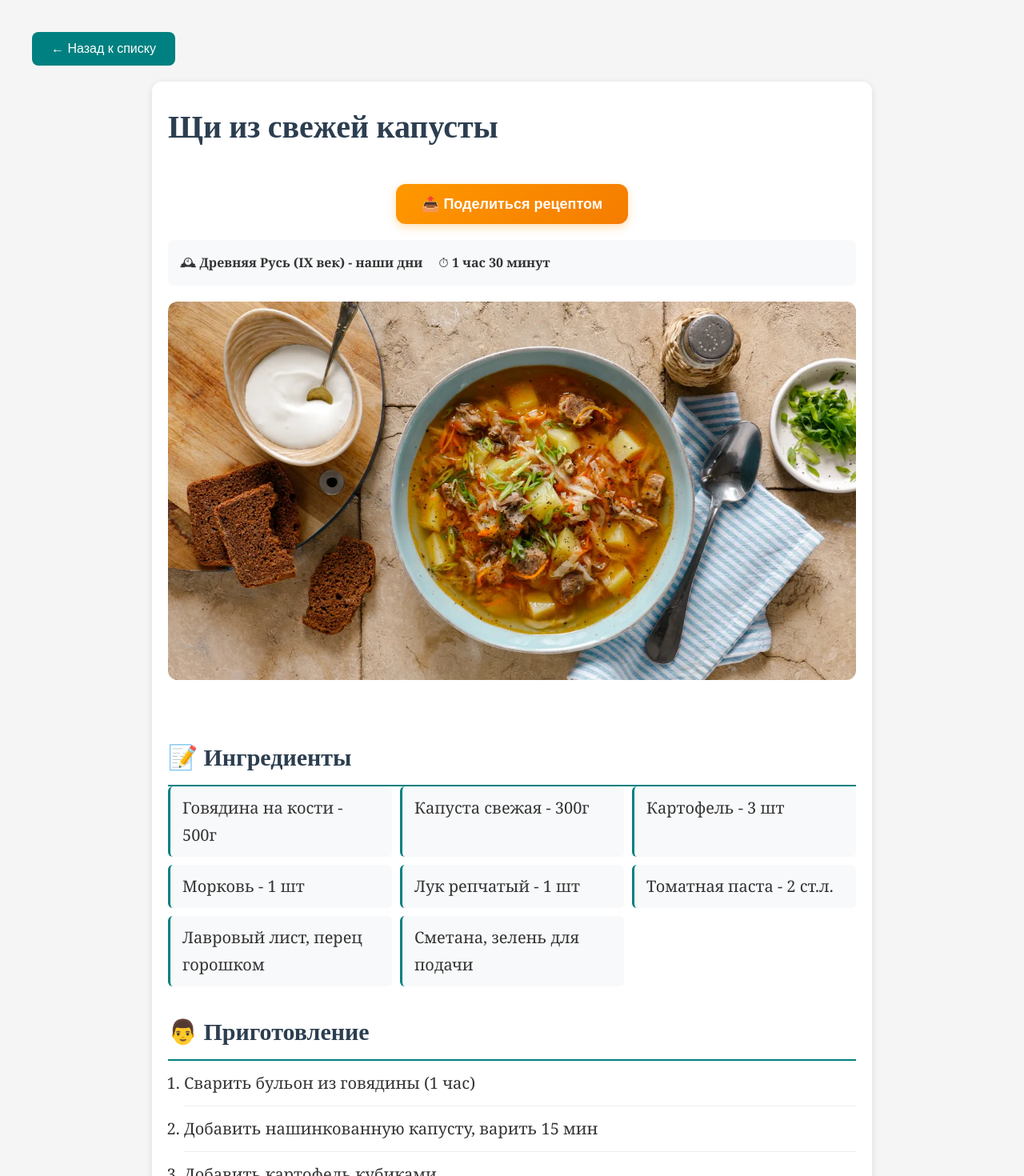
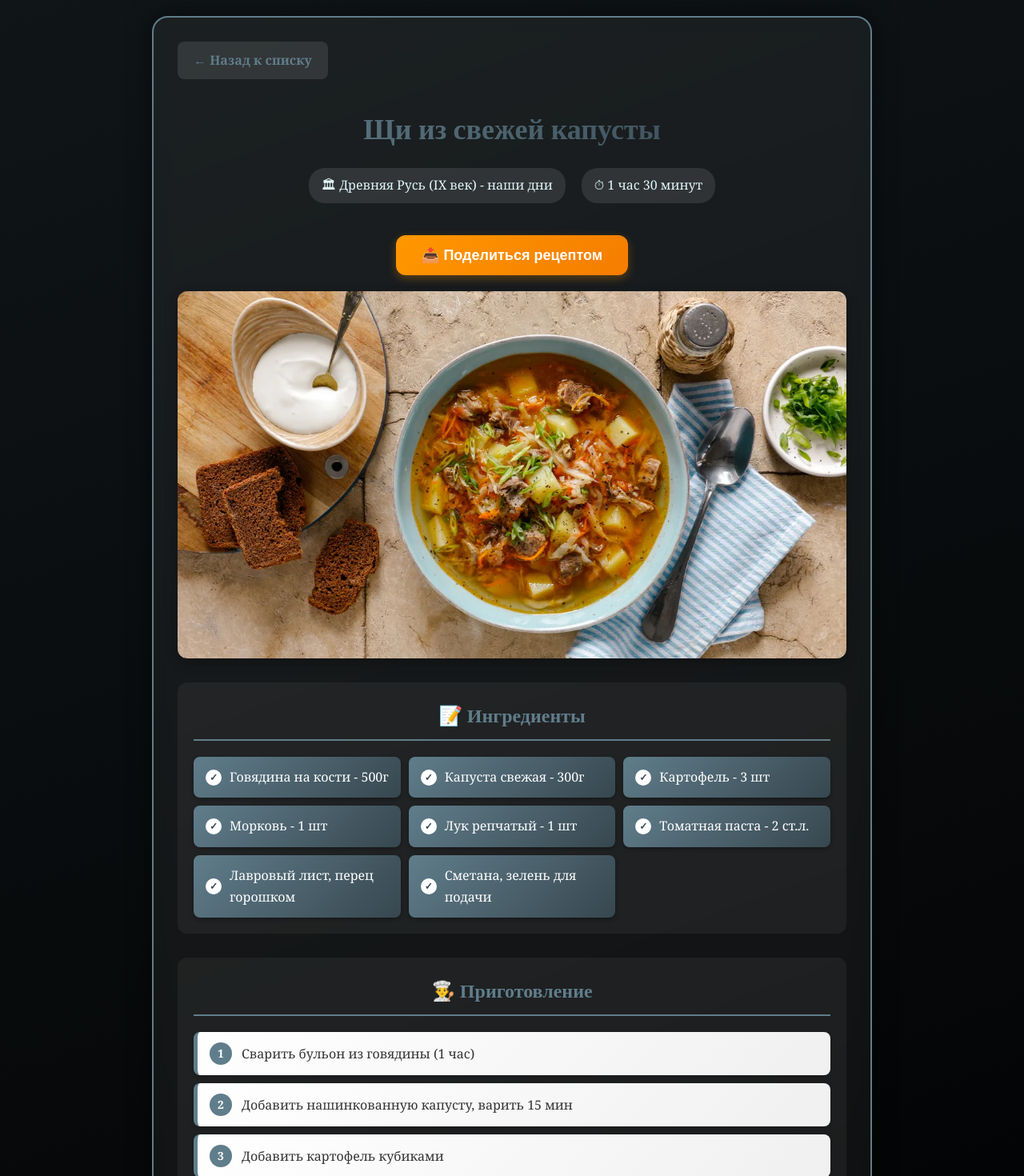
Before and after one commit to svideoproekt-ship-it/russka-kuhnya-9551, a React (Vite) app: page /recipe/1 in a window 1280 px wide. Shown: the top 1470 px of the page at 80% size. Built offline with nearby package versions, Linux system fonts and the light colour scheme; a web font is replaced by a local one.

Commit message:
Unify recipe styles with dynamic colors and dark theme

```diff
--- a/src/pages/RecipePage.jsx
+++ b/src/pages/RecipePage.jsx
@@ -1,4 +1,3 @@
-// src/pages/RecipePage.jsx
 import React from 'react';
 import { useParams, Link } from 'react-router-dom';
 import { soupsData } from '../data/soupsData';
@@ -8,7 +7,7 @@ import '../styles/RecipePage.css';
 const RecipePage = () => {
   const { id } = useParams();
 
-  // Для отладки
+  // === КОНСОЛЬНЫЕ ЛОГИ (для отладки) ===
   console.log('=== RecipePage ===');
   console.log('ID из URL:', id);
   console.log('ID как число:', parseInt(id));
@@ -22,74 +21,83 @@ const RecipePage = () => {
   console.log('Найденный рецепт:', recipe);
   console.log('Ингредиенты:', recipe?.ingredients);
 
+  // === ФУНКЦИЯ ДЛЯ ПОЛУЧЕНИЯ ЦВЕТОВ КАТЕГОРИИ ===
+  const getCategoryTheme = () => {
+    const category = recipe?.category?.toLowerCase() || '';
+
+    // СУПЫ (Бирюзовый градиент)
+    if (category.includes('суп') || category.includes('щи') || category.includes('борщ')) {
+      return { bg: '#00BFFF', end: '#008080', pageBg: '#001f3f' };
+    }
+    // МЯСО (Красный градиент)
+    if (category.includes('мясн') || category.includes('мясо') || category.includes('беф')) {
+      return { bg: '#d32f2f', end: '#8b0000', pageBg: '#1a0505' };
+    }
+    // ВЫПЕЧКА (Оранжевый градиент)
+    if (category.includes('выпечк') || category.includes('блин') || category.includes('пирог')) {
+      return { bg: '#ff9800', end: '#f57c00', pageBg: '#1a1000' };
+    }
+    // РЫБА (Синий градиент)
+    if (category.includes('рыб') || category.includes('рыба')) {
+      return { bg: '#1976d2', end: '#0d47a1', pageBg: '#001020' };
+    }
+    // ДЕСЕРТЫ (Розовый градиент)
+    if (category.includes('десерт') || category.includes('сладк')) {
+      return { bg: '#e91e63', end: '#880e4f', pageBg: '#1a0010' };
+    }
+
+    // По умолчанию (Серый)
+    return { bg: '#607d8b', end: '#37474f', pageBg: '#101518' };
+  };
+
+  const theme = getCategoryTheme();
+
+  // Если рецепт не найден
   if (!recipe) {
     return (
-      <div style={{ padding: '40px', textAlign: 'center' }}>
-        <h1>😔 Рецепт не найден</h1>
-        <p>ID: {id}</p>
-        <Link to="/category/soups" style={{ color: '#008080' }}>
+      <div style={{ padding: '40px', textAlign: 'center', minHeight: '100vh', background: theme.pageBg }}>
+        <h1 style={{ color: '#fff' }}>😔 Рецепт не найден</h1>
+        <p style={{ color: '#ccc' }}>ID: {id}</p>
+        <Link to="/category/soups" style={{ color: theme.bg, textDecoration: 'none', fontWeight: 'bold' }}>
           ← Вернуться к супам
         </Link>
       </div>
     );
   }
 
+  // === ОСНОВНОЙ РЕНДЕР ===
   return (
-    <div className="recipe-page" style={{ minHeight: '100vh', background: '#f5f5f5' }}>
-      <button
-        onClick={() => window.history.back()}
+    <div
+      className="recipe-page"
       style={{
-          padding: '12px 24px',
-          margin: '20px',
-          background: '#008080',
-          color: 'white',
-          border: 'none',
-          borderRadius: '8px',
-          cursor: 'pointer',
-          fontSize: '16px'
+        '--cat-start': theme.bg,
+        '--cat-end': theme.end,
+        '--page-bg': theme.pageBg
       }}
     >
-        ← Назад к списку
-      </button>
+      <div className="recipe-container">
 
-      <div className="recipe-container" style={{
-        maxWidth: '900px',
-        margin: '0 auto',
-        padding: '20px',
-        background: 'white',
-        borderRadius: '12px',
-        boxShadow: '0 2px 8px rgba(0,0,0,0.1)'
-      }}>
-        <h1 style={{ color: '#2c3e50', marginBottom: '10px' }}>{recipe.name}</h1>
+        {/* Кнопка "Назад" */}
+        <Link to="/category/soups" className="back-link">← Назад к списку</Link>
 
-        <ShareButtons
-          title={recipe.name}
-          url={`${window.location.origin}/recipe/${recipe.id}`}
-        />
-
-        <div style={{
-          display: 'flex',
-          gap: '20px',
-          margin: '20px 0',
-          padding: '15px',
-          background: '#f8f9fa',
-          borderRadius: '8px'
-        }}>
-          <span style={{ fontSize: '16px' }}>🕰 <strong>{recipe.epoch}</strong></span>
-          <span style={{ fontSize: '16px' }}>⏱ <strong>{recipe.time}</strong></span>
+        {/* Заголовок рецепта */}
+        <div className="recipe-header">
+          <h1>{recipe.name}</h1>
+          <div className="recipe-meta">
+            {recipe.epoch && <span className="meta-item">🏛 {recipe.epoch}</span>}
+            {recipe.time && <span className="meta-item">⏱ {recipe.time}</span>}
+          </div>
         </div>
 
+        {/* Кнопка "Поделиться" */}
+        <ShareButtons title={recipe.name} />
+
+        {/* Картинка */}
         {recipe.image && (
           <img
             src={recipe.image}
             alt={recipe.name}
-            style={{
-              width: '100%',
-              maxHeight: '500px',
-              objectFit: 'cover',
-              borderRadius: '12px',
-              marginBottom: '30px'
-            }}
+            className="recipe-image"
             onError={(e) => {
               console.log('Ошибка загрузки изображения');
               e.target.src = 'https://via.placeholder.com/800x400?text=Нет+фото';
@@ -98,72 +106,38 @@ const RecipePage = () => {
         )}
 
         {/* Ингредиенты */}
-        <div style={{ margin: '30px 0' }}>
-          <h2 style={{ color: '#2c3e50', borderBottom: '2px solid #008080', paddingBottom: '10px' }}>
-            📝 Ингредиенты
-          </h2>
-          <ul style={{
-            listStyle: 'none',
-            padding: 0,
-            display: 'grid',
-            gridTemplateColumns: 'repeat(auto-fill, minmax(250px, 1fr))',
-            gap: '10px'
-          }}>
-            {recipe.ingredients && recipe.ingredients.map((item, index) => {
-              console.log(`Ингредиент ${index}:`, item);
-              return (
-                <li
-                  key={index}
-                  style={{
-                    padding: '10px 15px',
-                    background: '#f8f9fa',
-                    borderRadius: '6px',
-                    borderLeft: '3px solid #008080'
-                  }}
-                >
+        <div className="recipe-section">
+          <h2>📝 Ингредиенты</h2>
+          <ul>
+            {recipe.ingredients && recipe.ingredients.map((item, index) => (
+              <li key={index}>
                 {typeof item === 'string'
                   ? item
                   : `${item.name} — ${item.amount} ${item.unit}`
                 }
               </li>
-              );
-            })}
+            ))}
           </ul>
         </div>
 
         {/* Приготовление */}
-        <div style={{ margin: '30px 0' }}>
-          <h2 style={{ color: '#2c3e50', borderBottom: '2px solid #008080', paddingBottom: '10px' }}>
-            👨‍ Приготовление
-          </h2>
-          <ol style={{ paddingLeft: '20px', lineHeight: '1.8' }}>
+        <div className="recipe-section">
+          <h2>👨‍🍳 Приготовление</h2>
+          <ol>
             {recipe.preparation && recipe.preparation.map((step, index) => (
-              <li
-                key={index}
-                style={{
-                  padding: '10px 0',
-                  borderBottom: '1px solid #eee'
-                }}
-              >
-                {step}
-              </li>
+              <li key={index}>{step}</li>
             ))}
           </ol>
         </div>
 
         {/* Историческая справка */}
         {recipe.history && (
-          <div style={{
-            margin: '30px 0',
-            padding: '25px',
-            background: '#fff8e1',
-            borderRadius: '12px',
-            borderLeft: '5px solid #ff9800'
-          }}>
-            <h2 style={{ color: '#2c3e50', marginTop: 0 }}>📚 Историческая справка</h2>
-            <p style={{ lineHeight: '1.8', color: '#555', fontSize: '16px' }}>{recipe.history}</p>
+          <div className="recipe-section history-section">
+            <h2>📚 Историческая справка</h2>
+            <p>{recipe.history}</p>
           </div>
         )}
+
       </div>
     </div>
   );
--- a/src/styles/RecipePage.css
+++ b/src/styles/RecipePage.css
@@ -1,164 +1,160 @@
-/* === ОБЩИЕ СТИЛИ СТРАНИЦЫ === */
+/* === ГЛАВНЫЙ ФОН СТРАНИЦЫ === */
 .recipe-page {
-  font-family: 'Georgia', 'Times New Roman', serif;
-  font-size: 20px; /* ⬆️ Увеличили базовый шрифт для ПК */
+  min-height: 100vh;
+  background: linear-gradient(160deg, var(--page-bg, #0a0a2a) 0%, #000000 100%);
+  padding: 20px;
+  font-family: 'Georgia', serif;
+  color: #fff;
+  font-size: 18px;
   line-height: 1.7;
-  color: #333;
-  background: #fafafa;
-  min-height: 100vh;
-  padding: 20px;
 }
 
 .recipe-container {
   max-width: 900px;
   margin: 0 auto;
-  background: white;
-  border-radius: 16px;
-  padding: 40px;
-  box-shadow: 0 8px 32px rgba(0,0,0,0.1);
+  background: rgba(255, 255, 255, 0.05);
+  border: 2px solid var(--cat-start);
+  border-radius: 20px;
+  padding: 30px;
+  box-shadow: 0 0 30px rgba(0,0,0,0.5);
+  backdrop-filter: blur(10px);
 }
 
-/* Заголовки */
-.recipe-header h1 {
-  font-size: 44px; /* ⬆️ Крупнее */
+/* Кнопка "Назад" */
+.back-link {
+  display: inline-block;
   margin-bottom: 20px;
-  color: #2c3e50;
-  text-align: center;
+  color: var(--cat-start);
+  text-decoration: none;
+  font-weight: bold;
+  font-size: 16px;
+  padding: 10px 20px;
+  background: rgba(255, 255, 255, 0.1);
+  border-radius: 8px;
+  transition: all 0.3s;
 }
 
-.recipe-section h2 {
-  font-size: 32px; /* ⬆️ Крупнее */
-  text-align: center;
-  margin-bottom: 25px;
-  color: #2c3e50;
+.back-link:hover {
+  background: rgba(255, 255, 255, 0.2);
+  transform: translateX(-5px);
 }
 
-/* Ингредиенты и шаги */
-.recipe-section ul li,
-.recipe-section ol li {
-  font-size: 20px; /* ⬆️ Читабельнее */
-  padding: 16px 20px;
-  margin-bottom: 14px;
-  border-radius: 10px;
-  font-weight: 500;
+/* Заголовок */
+.recipe-header h1 {
+  text-align: center;
+  font-size: 36px;
+  margin: 10px 0 20px;
+  background: linear-gradient(to right, var(--cat-start), var(--cat-end));
+  -webkit-background-clip: text;
+  -webkit-text-fill-color: transparent;
 }
 
-/* Историческая справка */
-.history-section p {
-  font-size: 20px;
-  line-height: 1.8;
+/* Мета-информация */
+.recipe-meta {
+  display: flex;
+  justify-content: center;
+  gap: 20px;
+  flex-wrap: wrap;
+  margin-bottom: 30px;
 }
 
-/* Мета-данные */
-.recipe-meta {
-  font-size: 18px;
-  gap: 20px;
+.meta-item {
+  background: rgba(255, 255, 255, 0.1);
+  padding: 8px 16px;
+  border-radius: 20px;
+  font-size: 16px;
+  color: #e0f7fa;
+  white-space: nowrap;
 }
 
-/* === МОБИЛЬНАЯ ВЕРСИЯ (оставляем компактной) === */
-@media (max-width: 768px) {
-  .recipe-page {
-    font-size: 17px;
-    padding: 15px;
-  }
-  .recipe-container { padding: 20px; }
-  .recipe-header h1 { font-size: 28px; }
-  .recipe-section h2 { font-size: 24px; }
-  .recipe-section ul li, .recipe-section ol li { font-size: 17px; padding: 12px 15px; }
-  .history-section p { font-size: 17px; }
-  .recipe-meta { font-size: 16px; flex-direction: column; gap: 8px; }
+/* Картинка */
+.recipe-image {
+  display: block;
+  width: 100%;
+  max-height: 500px;
+  object-fit: cover;
+  border-radius: 12px;
+  margin: 20px 0 30px;
+  box-shadow: 0 4px 16px rgba(0,0,0,0.3);
 }
 
-
-/* Картинка рецепта */
-.recipe-image {
-  display: block;
-  max-width: 100%;
-  height: auto;
-  margin: 30px auto;
+/* Секции */
+.recipe-section {
+  margin: 30px 0;
+  padding: 20px;
+  background: rgba(255, 255, 255, 0.05);
   border-radius: 12px;
-  box-shadow: 0 4px 16px rgba(0,0,0,0.15);
-}
-
-/* Секции (ингредиенты, приготовление, история) */
-.recipe-section {
-  margin: 40px 0;
-  padding: 25px;
-  background: #fff;
-  border-radius: 12px;
-  border: 2px solid #eee;
 }
 
 .recipe-section h2 {
   text-align: center;
-  color: #2c3e50;
-  font-size: 28px;
-  margin-bottom: 25px;
-  font-weight: 600;
+  font-size: 24px;
+  margin-bottom: 20px;
+  color: var(--cat-start);
+  border-bottom: 2px solid var(--cat-start);
+  padding-bottom: 10px;
+  display: flex;
+  align-items: center;
+  justify-content: center;
+  gap: 10px;
 }
 
-/* ИНГРЕДИЕНТЫ - Карточки с динамическим цветом */
+/* ИНГРЕДИЕНТЫ - полоски */
 .recipe-section ul {
   list-style: none;
   padding: 0;
-  margin: 0;
+  display: grid;
+  grid-template-columns: repeat(auto-fill, minmax(200px, 1fr));
+  gap: 10px;
 }
 
 .recipe-section ul li {
-  background: linear-gradient(135deg, #fff8e1 0%, #ffe0b2 100%);
-  color: #5d4037;
-  padding: 15px 20px;
-  margin-bottom: 12px;
-  border-radius: 12px;
-  box-shadow: 0 4px 12px rgba(0,0,0,0.08);
+  background: linear-gradient(135deg, var(--cat-start), var(--cat-end));
+  color: white;
+  padding: 12px 15px;
+  border-radius: 8px;
   display: flex;
   align-items: center;
   gap: 10px;
   font-weight: 500;
-  font-size: 18px;
-  border-left: 6px solid var(--category-color, #ff9800);
-  transition: all 0.2s ease;
-}
-
-.recipe-section ul li:hover {
-  transform: translateX(5px);
-  box-shadow: 0 6px 16px rgba(0,0,0,0.12);
+  font-size: 16px;
+  box-shadow: 0 2px 5px rgba(0,0,0,0.3);
 }
 
 .recipe-section ul li::before {
   content: '✓';
-  color: var(--category-color, #ff9800);
+  background: white;
+  color: var(--cat-end);
+  width: 20px;
+  height: 20px;
+  border-radius: 50%;
+  display: flex;
+  align-items: center;
+  justify-content: center;
+  font-size: 12px;
+  flex-shrink: 0;
   font-weight: bold;
-  font-size: 20px;
-  flex-shrink: 0;
 }
 
-/* ШАГИ ПРИГОТОВЛЕНИЯ - Карточки с динамическим цветом */
+/* ШАГИ - светлые полоски */
 .recipe-section ol {
   list-style: none;
   padding: 0;
-  margin: 0;
   counter-reset: step-counter;
 }
 
 .recipe-section ol li {
   counter-increment: step-counter;
-  background: linear-gradient(135deg, #e3f2fd 0%, #bbdefb 100%);
-  color: #0d47a1;
-  padding: 18px 20px 18px 65px;
-  margin-bottom: 12px;
-  border-radius: 12px;
-  box-shadow: 0 4px 12px rgba(0,0,0,0.08);
+  background: linear-gradient(135deg, #ffffff, #f0f0f0);
+  color: #333;
+  padding: 15px 15px 15px 55px;
+  margin-bottom: 10px;
+  border-radius: 8px;
   position: relative;
-  font-weight: 500;
-  font-size: 18px;
-  border-left: 6px solid var(--category-color, #1976d2);
-  transition: all 0.2s ease;
-}
-
-.recipe-section ol li:hover {
-  transform: translateX(5px);
-  box-shadow: 0 6px 16px rgba(0,0,0,0.12);
+  box-shadow: 0 2px 5px rgba(0,0,0,0.2);
+  border-left: 5px solid var(--cat-start);
+  font-size: 16px;
+  line-height: 1.5;
 }
 
 .recipe-section ol li::before {
@@ -167,113 +163,63 @@
   left: 15px;
   top: 50%;
   transform: translateY(-50%);
-  background: var(--category-color, #1976d2);
+  background: var(--cat-start);
   color: white;
-  width: 36px;
-  height: 36px;
+  width: 28px;
+  height: 28px;
   border-radius: 50%;
   display: flex;
   align-items: center;
   justify-content: center;
   font-weight: bold;
-  font-size: 18px;
-  box-shadow: 0 2px 6px rgba(0,0,0,0.2);
+  font-size: 14px;
 }
 
 /* Историческая справка */
 .history-section {
-  background: linear-gradient(135deg, #e8f5e9 0%, #c8e6c9 100%);
-  border: 2px solid #81c784;
-  border-left: 6px solid #4caf50;
+  background: linear-gradient(135deg, var(--cat-start), var(--cat-end));
+  padding: 20px;
+  border-radius: 12px;
+  color: white;
+  margin-top: 30px;
 }
 
 .history-section h2 {
-  color: #2e7d32;
+  color: white;
+  border-bottom: 2px solid rgba(255,255,255,0.3);
 }
 
 .history-section p {
-  color: #1b5e20;
-  line-height: 1.8;
+  font-style: italic;
+  line-height: 1.6;
   text-align: center;
-  font-style: italic;
-  font-size: 18px;
+  margin: 0;
 }
 
-/* Кнопка "На главную" */
-.back-link {
-  display: inline-block;
-  margin-bottom: 20px;
-  color: var(--category-color, #ff9800);
-  text-decoration: none;
-  font-weight: bold;
-  font-size: 16px;
-  padding: 10px 20px;
-  background: rgba(255, 152, 0, 0.1);
-  border-radius: 8px;
-  transition: all 0.3s;
-}
-
-.back-link:hover {
-  background: rgba(255, 152, 0, 0.2);
-  transform: translateX(-5px);
-}
-
-/* Адаптация для мобильных */
+/* === МОБИЛЬНАЯ ВЕРСИЯ === */
 @media (max-width: 768px) {
   .recipe-page {
     padding: 15px;
     font-size: 16px;
   }
-
   .recipe-container {
     padding: 20px;
   }
-
   .recipe-header h1 {
     font-size: 28px;
   }
-
-  .recipe-section h2 {
-    font-size: 24px;
-  }
-
-  .recipe-section ul li,
-  .recipe-section ol li,
-  .history-section p {
-    font-size: 16px;
-  }
-
-  .recipe-meta {
-    flex-direction: column;
-    gap: 10px;
-    align-items: center;
-  }
-
-  .recipe-section ul li {
-    padding: 12px 15px;
-  }
-
-  .recipe-section ol li {
-    padding: 14px 15px 14px 55px;
-  }
-}
-
-@media (max-width: 480px) {
-  .recipe-container {
-    padding: 15px;
-    border-radius: 12px;
-  }
-
-  .recipe-header h1 {
-    font-size: 24px;
-  }
-
-  .recipe-section {
-    padding: 15px;
-    margin: 25px 0;
-  }
-
   .recipe-section h2 {
     font-size: 20px;
   }
+  .recipe-section ul {
+    grid-template-columns: 1fr;
+  }
+  .recipe-section ul li,
+  .recipe-section ol li {
+    font-size: 15px;
+    padding: 10px 12px;
+  }
+  .recipe-section ol li {
+    padding-left: 50px;
+  }
 }
```
Lines whose indentation alone changed are shown as unchanged.
